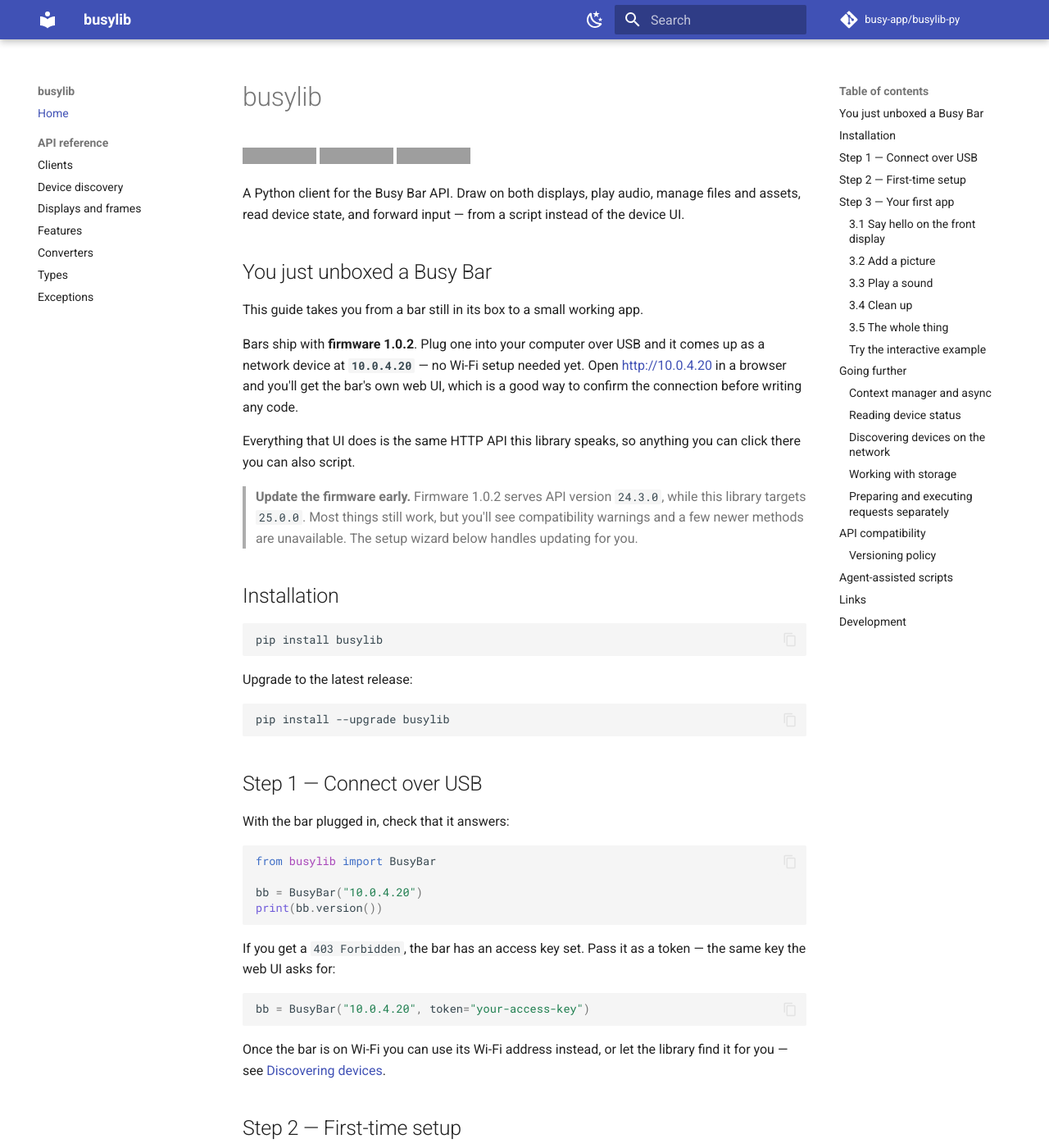
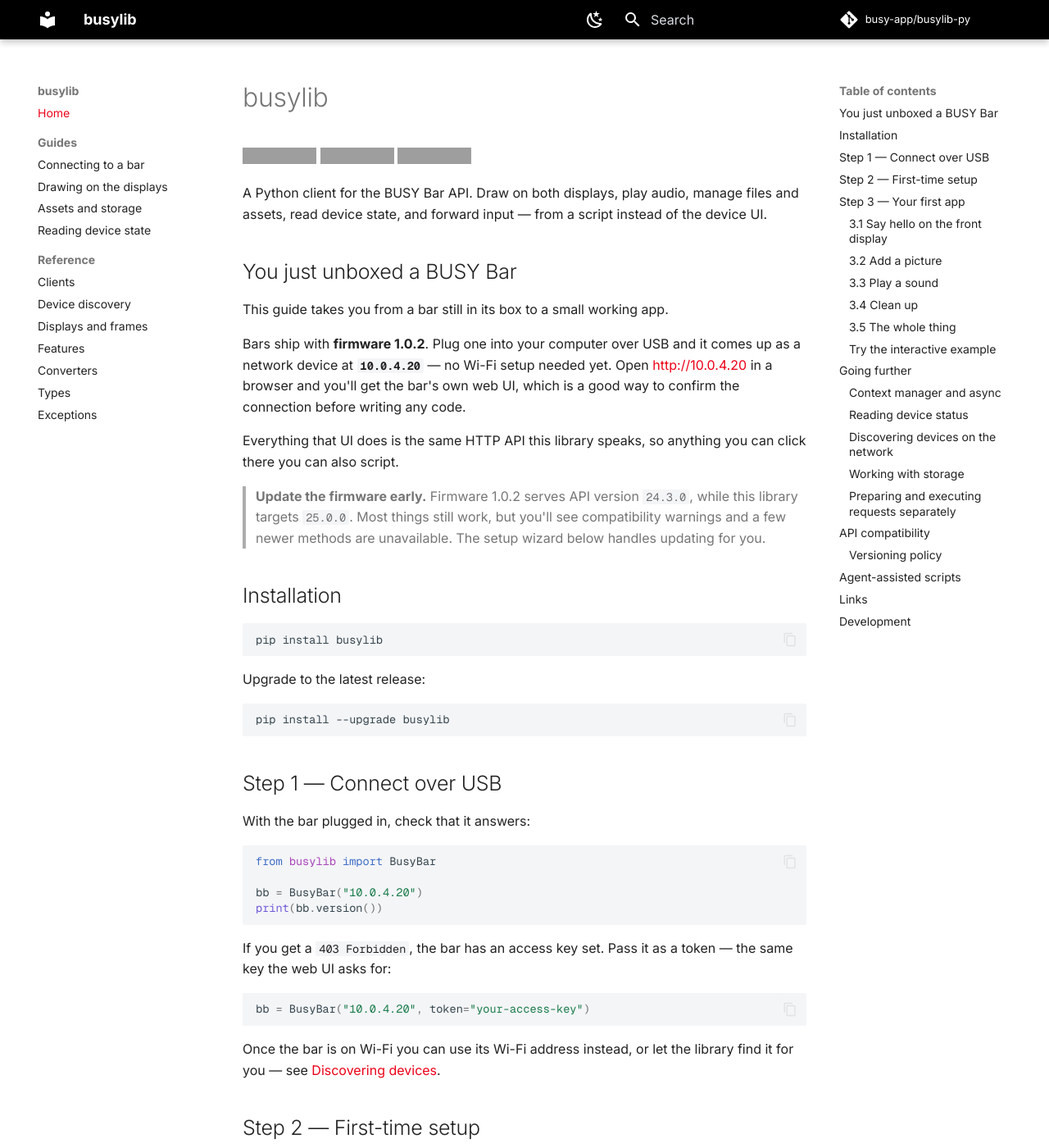
Before and after one commit to busy-app/busylib-py, an MkDocs documentation site: the page built from docs/index.md, in a window 1280 px wide and 1400 px high. Shown: the whole window at 82% size. Built offline with MkDocs 1.6.1 and Material for MkDocs 9.7.7, drawn with Linux system fonts in a browser that asks for light colours; comment, search, counter and statistics services are not loaded; some of the changed text lies outside the part shown; grey boxes are pictures that could not be loaded.

Commit message:
Apply BUSY branding to the docs and add task-oriented guides
Structure follows aiomqtt's split: a home page, a Guides section for
task-oriented pages, and a Reference section for the generated API docs.
The new guides go deeper than the README rather than repeating it -
connecting (addresses, access keys, discovery, timeouts), drawing
(display sizes, element types, fonts, sanitising, reading frames back),
assets and storage (the assets_upload/storage_write conversion split),
and device state (snapshots, the protobuf stream, frames-in-state).

Theme comes from the official brand kit rather than Material's default
indigo:

- Colours: BUSY Red #ED0018, black #000000, white #FFFFFF, Slate Grey
  #818B98, used with restraint as the kit asks. Red is lightened to
  #FF3347 on dark backgrounds, where pure BUSY Red is too dark to read.
- Type: Inter for text and Geist Mono for code, which is exactly what
  the kit prescribes for documentation and technical details.
  Pragmatica Next is reserved for brand/hero surfaces, so it isn't used.

The kit also defines the brand spelling - BUSY in caps, "BUSY Bar" kept
whole - and we were writing "Busy Bar" throughout while the firmware
itself already writes it correctly. Fixed across the README, docs,
examples, and library docstrings (which surface in the API reference).
Test fixtures that use "Busy Bar" as a user-chosen device name are left
alone.

````diff
--- a/README.md
+++ b/README.md
@@ -4,11 +4,11 @@
 [![Python versions](https://img.shields.io/badge/python-3.10%20%7C%203.11%20%7C%203.12%20%7C%203.13%20%7C%203.14-blue)](https://pypi.org/project/busylib/)
 [![License: MIT](https://img.shields.io/badge/license-MIT-green.svg)](https://github.com/busy-app/busylib-py/blob/main/LICENSE)
 
-A Python client for the Busy Bar API. Draw on both displays, play audio, manage
+A Python client for the BUSY Bar API. Draw on both displays, play audio, manage
 files and assets, read device state, and forward input — from a script instead
 of the device UI.
 
-## You just unboxed a Busy Bar
+## You just unboxed a BUSY Bar
 
 This guide takes you from a bar still in its box to a small working app.
 
@@ -77,7 +77,7 @@ uv run python -m examples.setup.main 10.0.4.20
 ```
 
 ```
-Busy Bar setup
+BUSY Bar setup
   [ ] Firmware       1.0.2 (API 24.3.0) - library targets API 25.0.0
   [ ] Wi-Fi          disconnected
   [ ] Timezone       UTC+00:00 - this computer is UTC+03:00
@@ -86,7 +86,7 @@ Busy Bar setup
 ```
 
 It walks through firmware update, Wi-Fi, timezone, device name, and linking the
-bar to a Busy cloud account. Steps already done are marked `[x]` and skipped, so
+bar to a BUSY cloud account. Steps already done are marked `[x]` and skipped, so
 it's safe to re-run at any time — for example after the bar reboots into new
 firmware.
 
@@ -272,7 +272,7 @@ uv run python -m examples.remote.main 10.0.4.20
 
 ## Going further
 
-Client method names follow Busy Bar API path segments instead of generic
+Client method names follow BUSY Bar API path segments instead of generic
 `get_*`/`set_*` prefixes. For example, `/api/display/draw` maps to
 `display_draw`, `/api/audio/play` maps to `audio_play`, and
 `/api/storage/remove` maps to `storage_remove`.
@@ -336,7 +336,7 @@ for device in BusyBarDevices.discover():
     print(f"  Over Wi-Fi: {device.get_address('over_wifi')}")
 
 # Example output:
-# Device: "Anna's Busy Bar"
+# Device: "Anna's BUSY Bar"
 #   Over USB: 10.0.4.20
 #   Over Wi-Fi: 192.168.100.2
 ```
@@ -440,7 +440,7 @@ shim:
 
 This repository includes
 [`AGENTS.md`](https://github.com/busy-app/busylib-py/blob/main/AGENTS.md), a compact guide for coding
-Busy Bar scripts and small apps with AI coding agents. It covers how to inspect
+BUSY Bar scripts and small apps with AI coding agents. It covers how to inspect
 the installed `busylib` API before coding, avoid invented methods or payloads,
 reuse clients safely, keep device effects bounded, and structure non-trivial
 scripts with dry-run support.
--- /dev/null
+++ b/docs/stylesheets/busybar.css
@@ -0,0 +1,110 @@
+/*
+ * BUSY brand palette, from the official brand kit: BUSY Red leads for
+ * recognition and action, while black, white, and Slate Grey keep the system
+ * structured. Colour is used with restraint and never decoratively.
+ *
+ * Overrides Material's default indigo scheme in both colour modes rather
+ * than shipping two differently-branded sites.
+ */
+
+:root {
+  /* Brand kit, section 01 - Colors. */
+  --bb-red: #ed0018;
+  --bb-black: #000000;
+  --bb-white: #ffffff;
+  --bb-slate-grey: #818b98;
+
+  /* Lightened red for dark backgrounds, where pure #ED0018 sits too dark. */
+  --bb-red-bright: #ff3347;
+
+  /* Neutral steps derived from Slate Grey for surfaces and borders. */
+  --bb-grey-100: #f4f5f7;
+  --bb-grey-300: #d8dce1;
+  --bb-grey-700: #3c4450;
+  --bb-grey-900: #14171c;
+}
+
+/* Light mode: white page, black chrome, red for links and highlights. */
+[data-md-color-scheme="default"] {
+  --md-primary-fg-color: var(--bb-black);
+  --md-primary-fg-color--light: var(--bb-grey-700);
+  --md-primary-fg-color--dark: #000000;
+  --md-primary-bg-color: var(--bb-white);
+  --md-primary-bg-color--light: var(--bb-grey-300);
+
+  --md-accent-fg-color: var(--bb-red);
+  --md-accent-fg-color--transparent: rgba(237, 0, 24, 0.1);
+  --md-accent-bg-color: var(--bb-white);
+
+  --md-typeset-a-color: var(--bb-red);
+  --md-code-bg-color: var(--bb-grey-100);
+}
+
+/* Dark mode: near-black page, white text, brighter red so it stays legible. */
+[data-md-color-scheme="slate"] {
+  --md-hue: 240;
+
+  --md-primary-fg-color: var(--bb-grey-900);
+  --md-primary-fg-color--light: var(--bb-grey-700);
+  --md-primary-fg-color--dark: #000000;
+  --md-primary-bg-color: var(--bb-white);
+
+  --md-accent-fg-color: var(--bb-red-bright);
+  --md-accent-fg-color--transparent: rgba(255, 51, 71, 0.12);
+
+  --md-typeset-a-color: var(--bb-red-bright);
+  --md-default-bg-color: var(--bb-black);
+  --md-code-bg-color: #1b1f26;
+}
+
+/* The header is the most brand-visible surface: keep it black in both modes. */
+.md-header {
+  background-color: var(--bb-black);
+  color: var(--bb-white);
+}
+
+.md-tabs {
+  background-color: var(--bb-black);
+}
+
+/* A red rule under the site name ties the header to the accent colour. */
+.md-header__title {
+  font-weight: 600;
+}
+
+/* Admonitions inherit the accent so notes and warnings stay on-palette. */
+.md-typeset .admonition.note,
+.md-typeset details.note {
+  border-color: var(--bb-slate-grey);
+}
+
+.md-typeset .admonition.warning,
+.md-typeset details.warning {
+  border-color: var(--bb-red);
+}
+
+.md-typeset .admonition.warning > .admonition-title,
+.md-typeset details.warning > summary {
+  background-color: rgba(237, 0, 24, 0.1);
+}
+
+.md-typeset .admonition.warning > .admonition-title::before,
+.md-typeset details.warning > summary::before {
+  background-color: var(--bb-red);
+}
+
+/* Inline code reads as data, so keep it neutral rather than accent-coloured. */
+.md-typeset code {
+  color: inherit;
+}
+
+/* Signatures in the API reference are dense; give them room to breathe. */
+.md-typeset .doc-signature {
+  font-size: 0.75rem;
+}
+
+.md-typeset h2.doc-heading,
+.md-typeset h3.doc-heading {
+  border-bottom: 1px solid var(--md-default-fg-color--lightest);
+  padding-bottom: 0.2em;
+}
--- a/mkdocs.yml
+++ b/mkdocs.yml
@@ -1,5 +1,5 @@
 site_name: busylib
-site_description: Python library for Busy Bar API
+site_description: Python library for BUSY Bar API
 site_url: https://busylib.readthedocs.io/
 repo_url: https://github.com/busy-app/busylib-py
 repo_name: busy-app/busylib-py
@@ -7,6 +7,13 @@ edit_uri: edit/main/docs/
 
 theme:
   name: material
+  # Brand kit, section 02 - Typography: Inter is the system font, listed for
+  # "apps and web interfaces, documentation, long-form content"; Geist Mono
+  # is the technical monospace face. Pragmatica Next is reserved for brand
+  # and hero surfaces, so it isn't used here.
+  font:
+    text: Inter
+    code: Geist Mono
   features:
     - content.code.copy
     - navigation.sections
@@ -24,6 +31,10 @@ theme:
       toggle:
         icon: material/weather-sunny
         name: Switch to light mode
+
+# BUSY Bar palette (black/white/red/grey) rather than Material's default.
+extra_css:
+  - stylesheets/busybar.css
 
 plugins:
   - search
@@ -59,7 +70,12 @@ markdown_extensions:
 
 nav:
   - Home: index.md
-  - API reference:
+  - Guides:
+      - Connecting to a bar: guides/connecting.md
+      - Drawing on the displays: guides/displays.md
+      - Assets and storage: guides/assets-and-storage.md
+      - Reading device state: guides/device-state.md
+  - Reference:
       - Clients: api/clients.md
       - Device discovery: api/discovery.md
       - Displays and frames: api/display.md
````
Also changed, not shown: docs/api/discovery.md (+1 -1 lines), docs/guides/assets-and-storage.md (added, +63 -0 lines), docs/guides/connecting.md (added, +79 -0 lines), docs/guides/device-state.md (added, +77 -0 lines), docs/guides/displays.md (added, +128 -0 lines), 11 other files.
